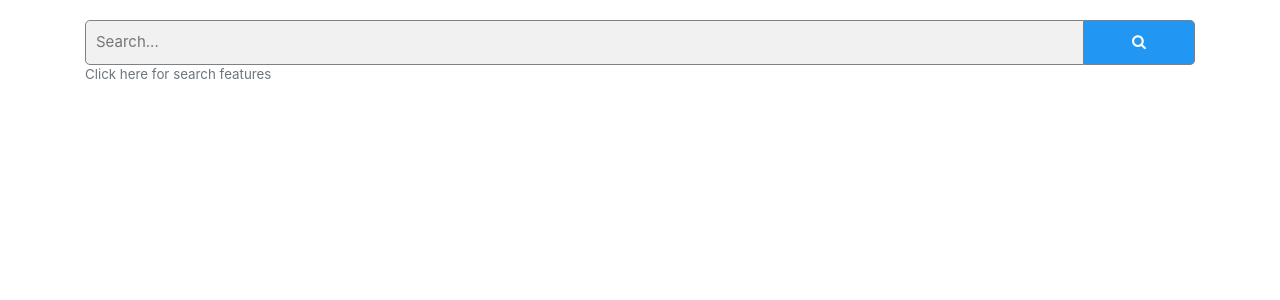
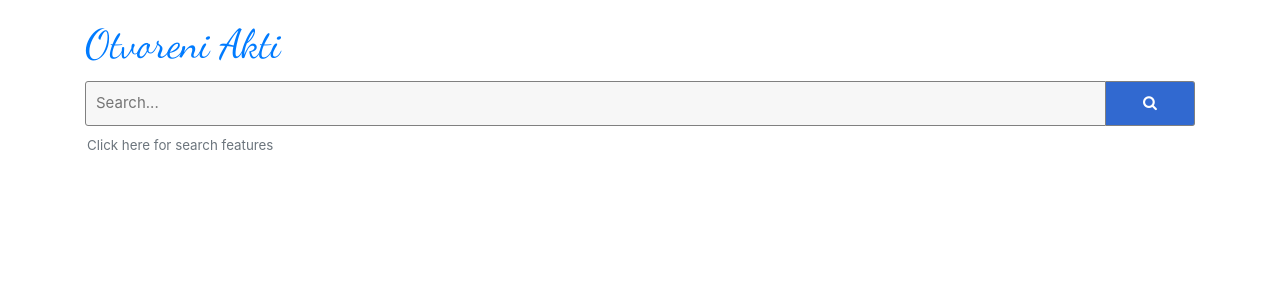
Before and after one commit to za-grad/otvoreni-akti, a Django app: page / in a window 1280 px wide. Shown: the top 300 px of the page. Run offline with Django 3.2, Linux system fonts and the light colour scheme; some libraries are stand-ins or nearby versions.

Commit message:
Updated front-end and added time taken for search

```diff
--- a/skupstina_django/skupstina/static/skupstina/main.css
+++ b/skupstina_django/skupstina/static/skupstina/main.css
@@ -2,9 +2,26 @@
     box-sizing: border-box;
 }
 
+:root {
+  --ink-color: #3169d0;
+}
+
+/* Header */
+.header {
+    padding-top: 20px;
+    font-family: 'Dancing Script', Arial;
+    color: var(--ink-color);
+}
+
+.header a:hover{
+    text-decoration: none;
+}
+
 /* Common styles for search class */
-.search {
-    padding-top: 20px;
+form.search {
+    overflow: auto;
+    padding-top: 5px;
+    padding-bottom: 5px;
 }
 
 /* Style the search field */
@@ -12,40 +29,46 @@ form.search input {
     padding: 10px;
     font-size: 15px;
     border: 1px solid grey;
-    background: #f1f1f1;
+    background: #f7f7f7;
+    transition: box-shadow .3s;
+}
+
+form.search input:hover {
+    box-shadow: 0px 0.125rem 8px rgba(0, 0, 0, 0.15);
 }
 
 form.search input[type=text] {
-    border-radius: 5px 0px 0px 5px;
+    border-radius: 3px 0px 0px 3px;
     float: left;
-    width: 90%;
+    width: 92%;
 }
 
 form.search input[type=date] {
-    margin-top: 5px;
-    border-radius: 5px;
+    margin-top: 3px;
+    border-radius: 3px;
 }
 
 form.search span {
+    margin-left: 2px;
     font-size: smaller;
 }
 
 /* Style the submit button */
 form.search button {
     float: left;
-    width: 10%;
+    width: 8%;
     padding: 10px;
-    background: #2196F3;
+    background: var(--ink-color);
     color: white;
     font-size: 15px;
     border: 1px solid grey;
     border-left: none; /* Prevent double borders */
     cursor: pointer;
-    border-radius: 0px 5px 5px 0px;
+    border-radius: 0px 3px 3px 0px;
 }
 
 form.search button:hover {
-    background: #0b7dda;
+    background: var(--ink-color);
 }
 
 /* Style the search metadata */
@@ -64,7 +87,8 @@ form.example::after {
 
 /* Help information (collapsible) */
 .collapsibleList {
-    padding-top: 10px;
+    margin-left: 2px;
+    margin-top: 5px;
     font-size: smaller;
 }
 
--- a/skupstina_django/skupstina/templates/skupstina/base.html
+++ b/skupstina_django/skupstina/templates/skupstina/base.html
@@ -14,9 +14,12 @@
 		<link rel="stylesheet" href="https://cdnjs.cloudflare.com/ajax/libs/font-awesome/4.7.0/css/font-awesome.min.css">
 		<link rel="stylesheet" href="https://stackpath.bootstrapcdn.com/bootstrap/4.4.1/css/bootstrap.min.css" integrity="sha384-Vkoo8x4CGsO3+Hhxv8T/Q5PaXtkKtu6ug5TOeNV6gBiFeWPGFN9MuhOf23Q9Ifjh" crossorigin="anonymous">
 
+		<!-- Custom Fonts -->
+		<link rel="stylesheet" href="https://fonts.googleapis.com/css?family=Dancing+Script&display=swap">
+
 		<title>
 			{% block title %}
-				Skupstina Search
+				Otvoreni Akti Search
 				{% if title %}
 					- {{ title }}
 				{% endif %}
--- a/skupstina_django/skupstina/templates/skupstina/search_bar.html
+++ /dev/null
@@ -1,46 +0,0 @@
-{% extends 'skupstina/base.html' %}
-
-{% block content %}
-
-    <section>
-        <div class="container">
-            <div>
-                <form class="search" method="get" action="{% url 'search_results' %}">
-                    <input type="text" name="q" placeholder="Search..." value="{{ request.GET.q }}">
-                    <button type="submit">
-                        <i class="fa fa-search"></i>
-                    </button>
-
-                    {% if request.GET %}
-                        <span class="text-muted">Filter results by date:</span><br>
-                        <input type="date" name="start_date" value="{{ request.GET.start_date }}">
-                        to
-                        <input type="date" name="end_date" value="{{ request.GET.end_date }}">
-                    {% endif %}
-
-                </form>
-            </div>
-
-            <div class = "collapsibleList text-muted">
-                <label for="search_features">Click here for search features</label>
-                <input type="checkbox" id="search_features" />
-                <ul>
-                    <li>Use <strong>space</strong> between search terms to include all terms (similar to <strong>OR</strong>)<br>
-                        <em>Example: <strong>Park Centar</strong> will show results for 'Park' along with results for 'Centar'</em></li>
-                    <li>Use <strong>AND</strong> before search terms that must also be included<br>
-                        <em>Example: <strong>Park AND Centar</strong> will show results for 'Park' that must also contain 'Centar'</em></li>
-                    <li>Use <strong>NOT</strong> before search terms that must be excluded<br>
-                        <em>Example: <strong>Park NOT Centar</strong> will show results for 'Park' that must not contain 'Centar'</em></li>
-                    <li>For <strong>"exact search"</strong>, put search term between double quotes</li>
-                        <em>Example: <strong>"Park Centar"</strong> will show results for the exact term "Park Centar"</em></li>
-                    <li>Operators cannot be chained without keywords in between</li>
-                        <em>Example: <strong>'Park AND NOT Centar'</strong> will not show results for 'Park' that must not contain 'Centar'</em></li>
-                </ul>
-            </div>
-        </div>
-    </section>
-
-    {% block search_results %}
-    {% endblock search_results %}
-
-{% endblock content %}
--- /dev/null
+++ b/skupstina_django/skupstina/templates/skupstina/search_home.html
@@ -0,0 +1,46 @@
+{% extends 'skupstina/base.html' %}
+
+{% block content %}
+
+    <div class="container">
+        <div class="header">
+            <h1><a href="{% url 'search_home' %}">Otvoreni Akti</a></h1>
+        </div>
+        <div>
+            <form class="search" method="get" action="{% url 'search_results' %}">
+                <input type="text" name="q" placeholder="Search..." value="{{ request.GET.q }}">
+                <button type="submit">
+                    <i class="fa fa-search"></i>
+                </button>
+
+                {% if request.GET %}
+                    <span class="text-muted">Filter results by date:</span><br>
+                    <input type="date" name="start_date" value="{{ request.GET.start_date }}">
+                    to
+                    <input type="date" name="end_date" value="{{ request.GET.end_date }}">
+                {% endif %}
+            </form>
+        </div>
+
+        <div class = "collapsibleList text-muted">
+            <label for="search_features">Click here for search features</label>
+            <input type="checkbox" id="search_features" />
+            <ul>
+                <li>Use <strong>space</strong> between search terms to include all terms (similar to <strong>OR</strong>)<br>
+                    <em>Example: <strong>Park Centar</strong> will show results for 'Park' along with results for 'Centar'</em></li>
+                <li>Use <strong>AND</strong> before search terms that must also be included<br>
+                    <em>Example: <strong>Park AND Centar</strong> will show results for 'Park' that must also contain 'Centar'</em></li>
+                <li>Use <strong>NOT</strong> before search terms that must be excluded<br>
+                    <em>Example: <strong>Park NOT Centar</strong> will show results for 'Park' that must not contain 'Centar'</em></li>
+                <li>For <strong>"exact search"</strong>, put search term between double quotes</li>
+                    <em>Example: <strong>"Park Centar"</strong> will show results for the exact term "Park Centar"</em></li>
+                <li>Operators cannot be chained without keywords in between</li>
+                    <em>Example: <strong>'Park AND NOT Centar'</strong> will not show results for 'Park' that must not contain 'Centar'</em></li>
+            </ul>
+        </div>
+    </div>
+
+    {% block search_results %}
+    {% endblock search_results %}
+
+{% endblock content %}
--- a/skupstina_django/skupstina/views.py
+++ b/skupstina_django/skupstina/views.py
@@ -1,3 +1,4 @@
+import time
 from datetime import datetime
 from django.shortcuts import render
 from django.core.paginator import Paginator
@@ -21,7 +22,9 @@ def search_results(request):
             # If no user input, sets default end date to today
             end_date = str(datetime.now())
 
+        t1 = time.time()
         results = elastic_search(search_term, start_date=start_date, end_date=end_date)
+        time_taken = '{0:.5g}'.format(time.time()-t1)
         num_results = len(results)
 
         # Pagination
@@ -31,10 +34,11 @@ def search_results(request):
         context = {
             'results': results,
             'num_results': num_results,
+            'time_taken': time_taken,
             'base_url': base_url,
             }
         return render(request, 'skupstina/search_results.html', context)
 
 
-def search_bar(request):
-    return render(request, 'skupstina/search_bar.html')
+def search_home(request):
+    return render(request, 'skupstina/search_home.html')
--- a/skupstina_django/skupstina_django/urls.py
+++ b/skupstina_django/skupstina_django/urls.py
@@ -1,9 +1,9 @@
 from django.contrib import admin
 from django.urls import path
-from skupstina.views import search_results, search_bar
+from skupstina.views import search_results, search_home
 
 urlpatterns = [
     path('admin/', admin.site.urls),
-    path('', search_bar, name='search_bar'),
+    path('', search_home, name='search_home'),
     path('search/', search_results, name='search_results'),
 ]
```
Also changed, not shown: skupstina_django/skupstina/templates/skupstina/search_results.html (+5 -5 lines).
